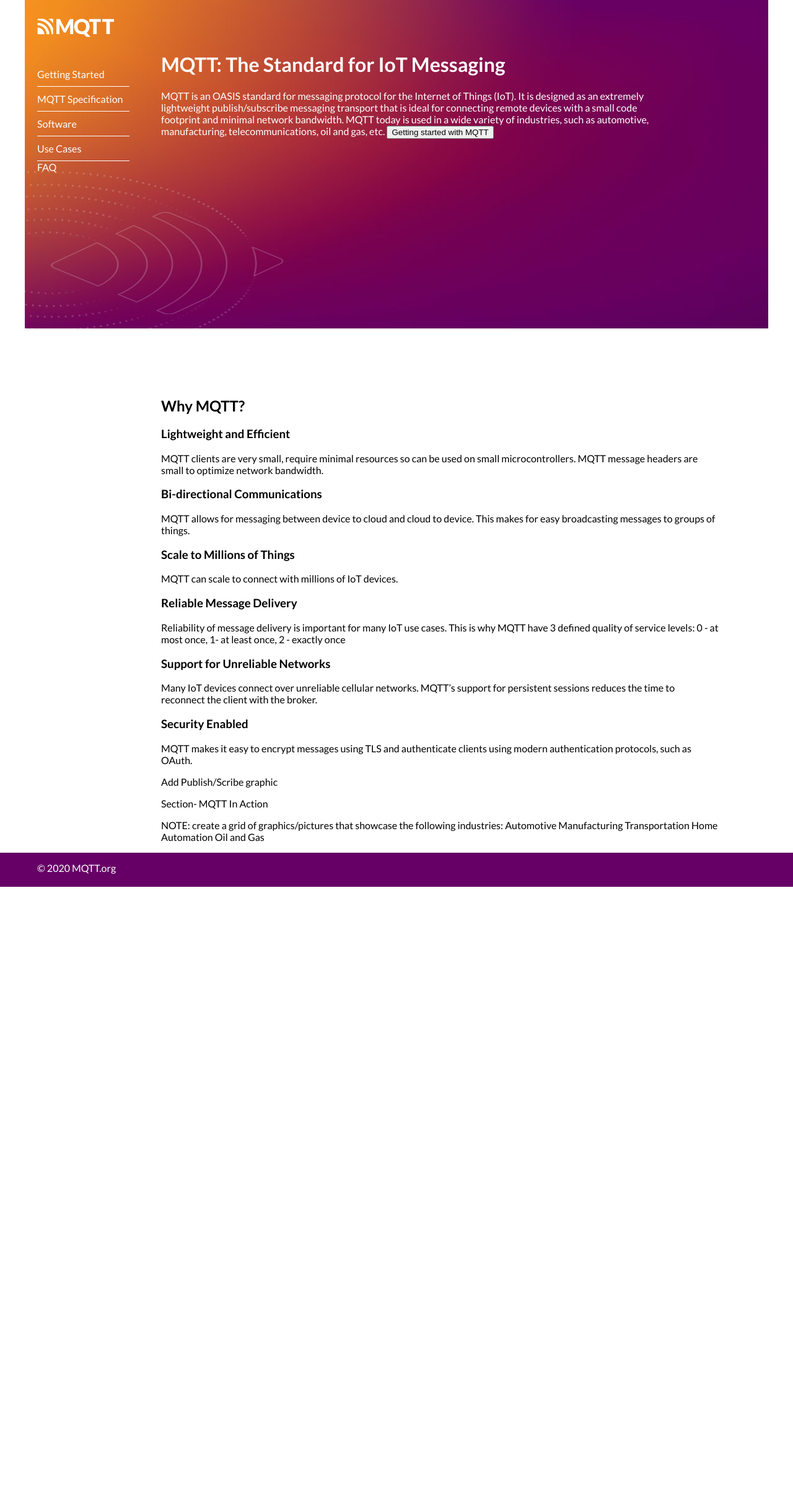
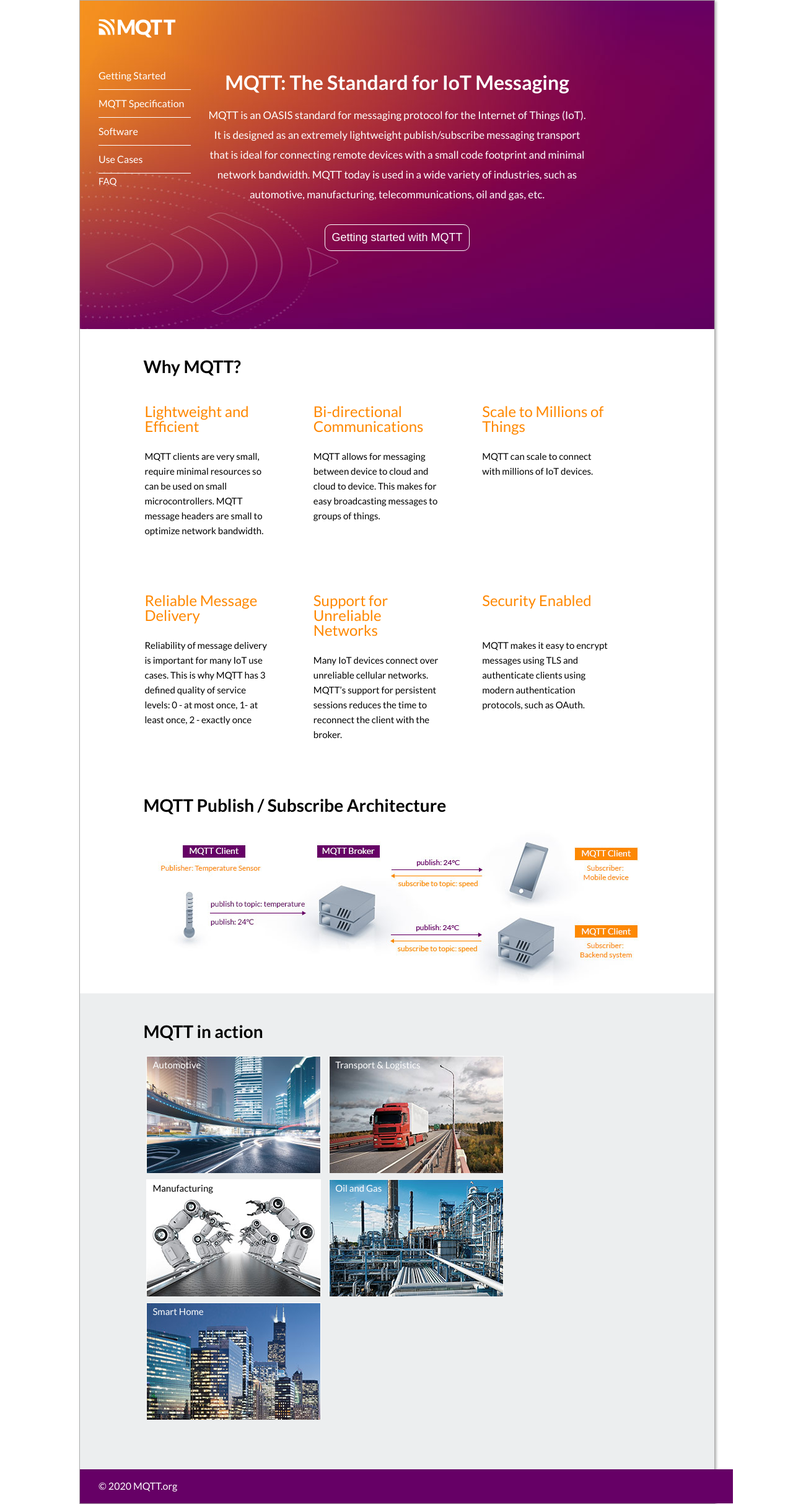
Before and after one commit to mqtt/mqtt.org, a Jekyll site: the page built from index.md, in a window 1280 px wide. Shown: the whole page at 62% size. Built offline with Jekyll 4.4.1, drawn with Linux system fonts in a browser that asks for light colours; before the commit the page ends 1431 px from its top, so only the background shows below that.

Commit message:
completed homepage

```diff
--- a/_includes/homepage-header.html
+++ b/_includes/homepage-header.html
@@ -1,7 +1,8 @@
 <div id="homepage-intro">
-   <h1>MQTT: The Standard for IoT Messaging</h1>
+   <h1 style="font-size: 32px;">MQTT: The Standard for IoT Messaging</h1>
    MQTT is an OASIS standard for messaging protocol for the Internet of Things (IoT).
    It is designed as an extremely lightweight publish/subscribe messaging transport that is ideal for connecting remote devices with a small code footprint and minimal network bandwidth.
    MQTT today is used in a wide variety of industries, such as automotive, manufacturing, telecommunications, oil and gas, etc.
+   <br/><br/>
    <a href="/getting-started.html"><button class="major-cta">Getting started with MQTT</button></a>
 </div>
--- a/_layouts/default.html
+++ b/_layouts/default.html
@@ -23,6 +23,7 @@
     </section>
       {% include footer.html %}
   </body>
+
   <!-- Sticky navigation hides an offset for anchor link targets. This script resolves this issue -->
   <script>
     (function(document, history, location) {
--- a/_layouts/home.html
+++ b/_layouts/home.html
@@ -6,16 +6,16 @@
     <link rel="stylesheet" href="/css/style.css">
     <link href="https://fonts.googleapis.com/css2?family=Lato:ital,wght@0,400;0,700;1,400;1,700&display=swap" rel="stylesheet">
   </head>
-  <body>
-    <header id="homepage-header" class="width-container">
+  <body id="mqtt-home">
+    <header id="homepage-header">
       <img src="/img/mqtt-logo-neg.svg" id="mqtt-logo-header">
       {% include homepage-header.html %}
     </header>
-    <section class="width-container content-wrap">
+    <section class="content-wrap">
       <nav id="main-nav" class="homepage-nav">
         {% include nav.html %}
       </nav>
-      <section class="content">
+      <section id="homepage-content">
         {{ content }}
       </section>
     </section>
--- a/css/style.css
+++ b/css/style.css
@@ -2,33 +2,53 @@ body {
    font-family: 'Lato', sans-serif;
    margin: 0;
    padding: 0;
+   font-size: 15px;
+   line-height: 1.5rem;
+   font-weight: 300;
 }
 
-#default-header {
-   background-image: url("/img/header-gradient.jpg");
-   background-size: cover;
-   width: 100%;
-   height: 80px;
-   position: fixed;
+/* Typography */
+h1 {
+   font-size: 32px;
+}
+
+h2 {
+   font-size: 28px;
+}
+
+h3 {
+   font-size: 24px;
+   color: #ff8800;
+   font-weight: 300;
+}
+
+h4 {
+   font-size: 20px;
+   font-weight: 300;
+}
+
+h5 {
+   font-size: 20px;
+   color: #660066;
+}
+
+/* Global */
+.centered-80 {
+   width: 80%;
+   margin: 0 auto;
 }
 
 #mqtt-logo-header {
    width: 125px;
    padding-top: 30px;
-}
-
-.width-container {
-   width: 100%;
-   max-width: 1200px;
-   margin: 0 auto;
-   padding-left: 20px;
-   box-sizing: border-box;
+   padding-left: 30px;
 }
 
 /* Navigation */
 #main-nav.default-nav {
    position: fixed;
    top: 100px;
+   padding-left: 30px;
 }
 
 .nav-item a {
@@ -41,7 +61,6 @@ body {
    padding: 10px 10px 10px 0;
 }
 
-
 .content-wrap {
    display: flex;
    flex-direction: row;
@@ -49,8 +68,8 @@ body {
 
 .content {
    width: 100%;
-   max-width: 900px;
-   margin-left: 200px;
+   max-width: 1100px;
+   margin-left: 266px;
    padding-top: 90px;
 }
 
@@ -63,9 +82,18 @@ footer {
    height: 40px;
    padding-top: 15px;
    font-size: 16px;
+   padding-left: 30px;
 }
 
 /* Homepage */
+#mqtt-home {
+   width: 80%;
+   margin: 0 10%;
+   max-width: 1366px;
+   box-shadow: 2px 2px 4px #afafaf;
+   border: 1px solid #afafaf;
+}
+
 #homepage-header {
    background-image: url("/img/homepage-gradient.jpg");
    height: 530px;
@@ -74,6 +102,7 @@ footer {
 #main-nav.homepage-nav {
    position: absolute;
    top: 100px;
+   padding-left: 30px;
 }
 
 .homepage-nav a,
@@ -87,7 +116,67 @@ footer {
 
 #homepage-intro {
    color: #fff;
-   width: 70%;
-   margin-left: 200px;
-   margin-right: 50px;
+   width: 60%;
+   margin: 50px 20%;
+   text-align: center;
+   line-height: 32px;
+   font-size: 17px;
 }
+#homepage-content {
+   padding-top: 25px;
+}
+
+.major-cta {
+   padding: 10px;
+   border: 1px solid #fff;
+   border-radius: 10px;
+   background-color: transparent;
+   color: #fff;
+   font-size: 18px;
+}
+
+#keyfeature-list {
+   width: 100%;
+   margin: 25px 0;
+   display: flex;
+   flex-direction: row;
+   flex-wrap: wrap;
+   justify-content: space-evenly;
+}
+
+.keyfeature {
+   flex-basis: 25%;
+   margin: 0 8% 50px 0;
+   display: block;
+}
+
+#mqtt-in-action {
+   background-color: #eceeef;
+   padding: 25px 10% 75px;
+}
+
+.mqtt-in-action-box {
+   width: 282px;
+   height: 189px;
+   display: inline-block;
+   margin: 5px;
+   padding: 2px 10px;
+   box-sizing: border-box;
+   color: #fff;
+}
+
+/* Default Pages */
+#default-header {
+   background-image: url("/img/header-gradient.jpg");
+   background-size: cover;
+   width: 100%;
+   height: 80px;
+   position: fixed;
+}
+
+.width-container {
+   width: 100%;
+   max-width: 1366px;
+   margin: 0 auto;
+   box-sizing: border-box;
+}
--- a/index.md
+++ b/index.md
@@ -1,47 +1,55 @@
 ---
 layout: home
-title: homepage
+title: MQTT - The Standard for IoT Messaging
 permalink: /
 ---
 
-## Why MQTT?
+<div class="centered-80">
+   <h2>Why MQTT?</h2>
+   <section id="keyfeature-list">
+   <div class="keyfeature">
+      <h3>Lightweight and Efficient</h3>
+      <p>MQTT clients are very small, require minimal resources so can be used on small microcontrollers. MQTT message headers are small to optimize network bandwidth.
+      </p>
+   </div>
+   <div class="keyfeature">
+      <h3>Bi-directional Communications</h3>
+      <p>MQTT allows for messaging between device to cloud and cloud to device. This makes for easy broadcasting messages to groups of things.
+      </p>
+   </div>
+   <div class="keyfeature">
+      <h3>Scale to Millions of Things</h3>
+      <p>MQTT can scale to connect with millions of IoT devices.
+      </p>
+   </div>
+   <div class="keyfeature">
+      <h3>Reliable Message Delivery</h3>
+      <p>Reliability of message delivery is important for many IoT use cases. This is why MQTT has 3 defined quality of service levels: 0 - at most once, 1- at least once, 2 - exactly once
+      </p>
+   </div>
+   <div class="keyfeature">
+      <h3>Support for Unreliable Networks</h3>
+      <p>Many IoT devices connect over unreliable cellular networks. MQTT’s support for persistent sessions reduces the time to reconnect the client with the broker.
+      </p>
+   </div>
+   <div class="keyfeature">
+      <h3>Security Enabled<br/>&nbsp;</h3>
+      <p>MQTT makes it easy to encrypt messages using TLS and authenticate clients using modern authentication protocols, such as OAuth.
+      </p>
+   </div>
+   </section>
 
-### Lightweight and Efficient
+   <h2>MQTT Publish / Subscribe Architecture</h2>
+   <section id="pub-sub-graphic">
+      <img src="/img/mqtt-pub-sub.jpg" alt="MQTT: publish / subscribe architecture" title="MQTT: publish / subscribe architecture">
+   </section>
+</div>
 
-MQTT clients are very small, require minimal resources so can be used on small microcontrollers. MQTT message headers are small to optimize network bandwidth.
-
-### Bi-directional Communications
-
-MQTT allows for messaging between device to cloud and cloud to device. This makes for easy broadcasting messages to groups of things.
-
-### Scale to Millions of Things
-
-MQTT can scale to connect with millions of IoT devices.
-
-### Reliable Message Delivery
-
-Reliability of message delivery is important for many IoT use cases. This is why MQTT have 3 defined quality of service levels: 0 - at most once, 1- at least once, 2 - exactly once
-
-### Support for Unreliable Networks
-
-Many IoT devices connect over unreliable cellular networks. MQTT’s support for persistent sessions reduces the time to reconnect the client with the broker.
-
-### Security Enabled
-
-MQTT makes it easy to encrypt messages using TLS and authenticate clients using modern authentication protocols, such as OAuth.
-
-
-
-
-Add Publish/Scribe graphic
-
-
-Section- MQTT In Action
-
-
-NOTE: create a grid of graphics/pictures that showcase the following industries:
-Automotive
-Manufacturing
-Transportation
-Home Automation
-Oil and Gas
+<section id="mqtt-in-action">
+<h2>MQTT in action</h2>
+   <div class="mqtt-in-action-box" style="background-image: url('/img/automotive.jpg');">Automotive</div>
+   <div class="mqtt-in-action-box" style="background-image: url('/img/transport.jpg');">Transport & Logistics</div>
+   <div class="mqtt-in-action-box" style="background-image: url('/img/manufacturing.jpg');"><span style="color: #000">Manufacturing</span></div>
+   <div class="mqtt-in-action-box" style="background-image: url('/img/oil-and-gas.jpg');">Oil and Gas</div>
+   <div class="mqtt-in-action-box" style="background-image: url('/img/smart-home.jpg');">Smart Home</div>
+</section>
```
Also changed, not shown: img/automotive.jpg (added), img/manufacturing.jpg (added), img/oil-and-gas.jpg (added), img/smart-home.jpg (added), img/transport.jpg (added).
